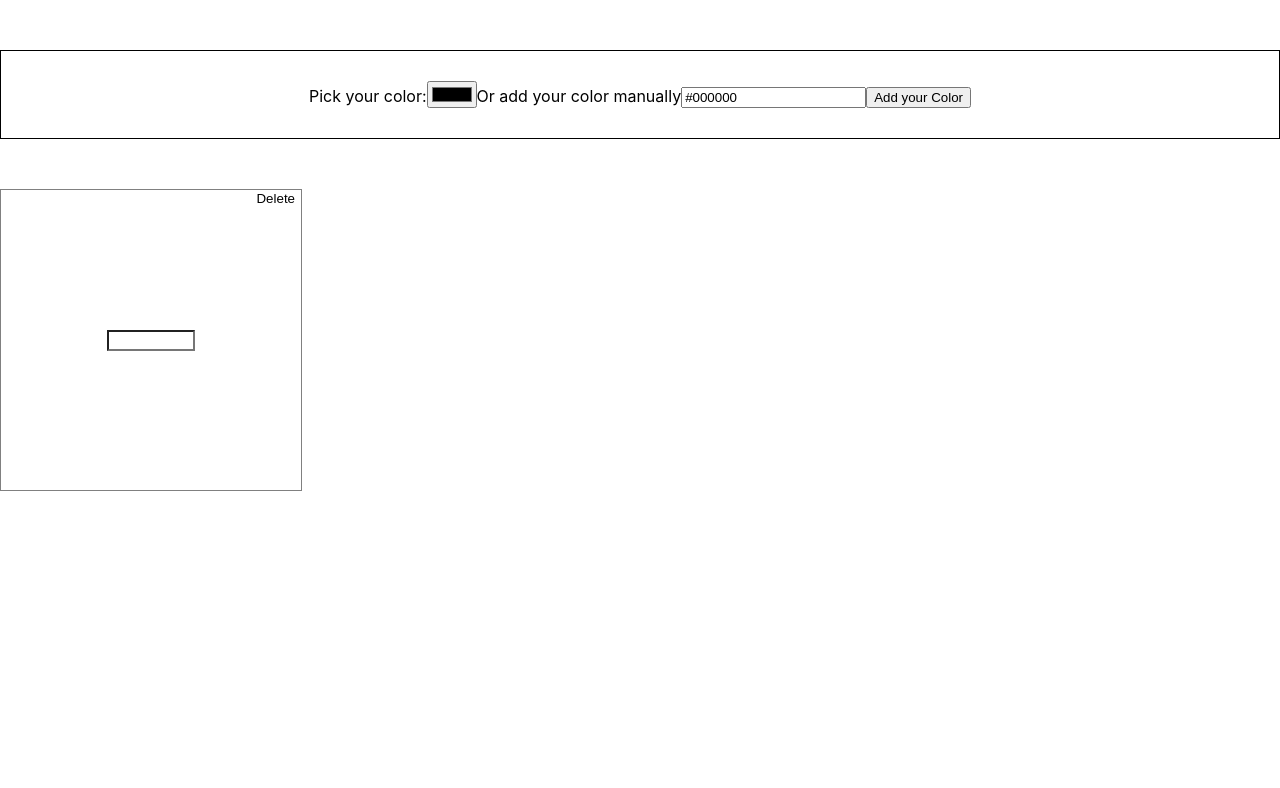
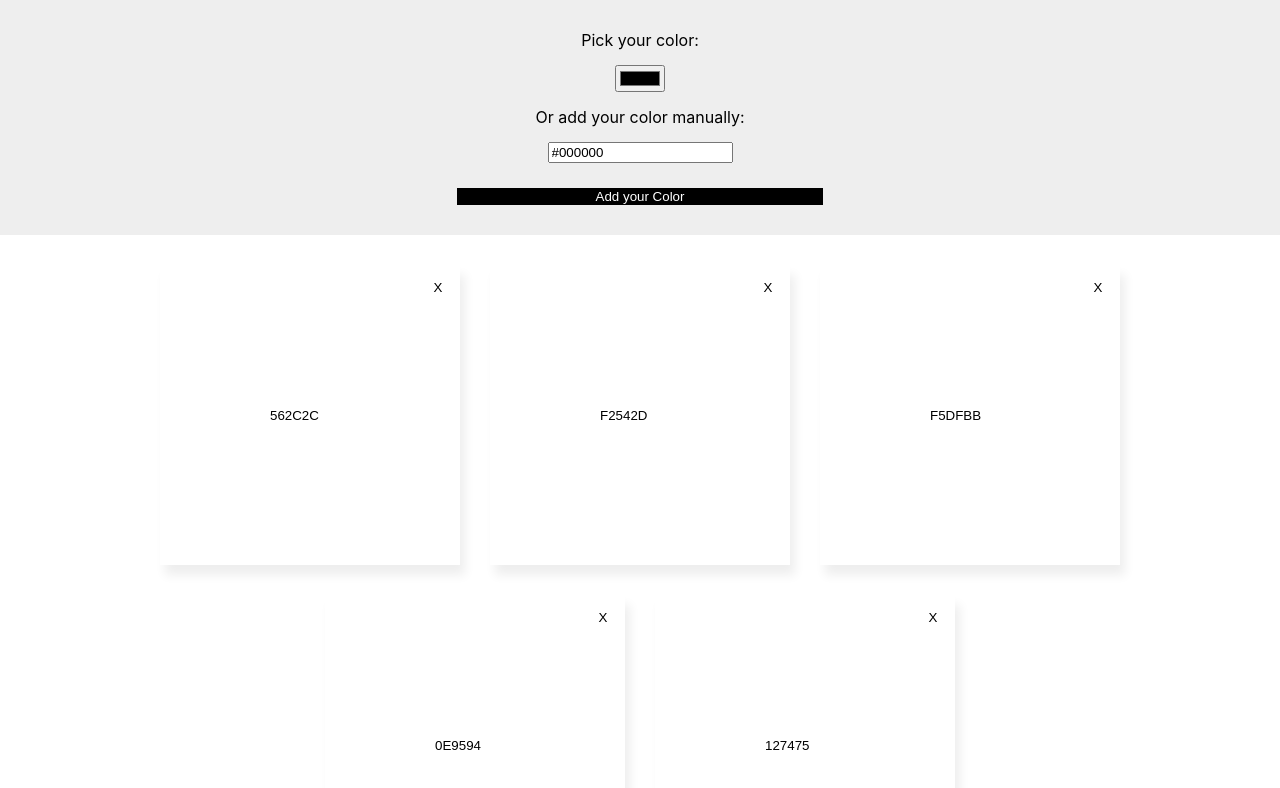
Before and after one commit to CathrinTruchan/color-savor-app, a React (Create React App) app: page / in a window 1280 px wide. Shown: the top 788 px of the page. Built offline with nearby package versions, Linux system fonts and the light colour scheme; no server answers.

Commit message:
add styling

```diff
--- a/src/App.js
+++ b/src/App.js
@@ -9,35 +9,52 @@ import "./Components/Form/Form.css";
 const colorsArray = [
   {
     id: nanoid(),
-    colorCode: "#562C2C",
+    colorCode: "562C2C",
   },
 
   {
     id: nanoid(),
-    colorCode: "#F2542D",
+    colorCode: "F2542D",
   },
 
   {
     id: nanoid(),
-    colorCode: "#F5DFBB",
+    colorCode: "F5DFBB",
   },
 
   {
     id: nanoid(),
-    colorCode: "#0E9594",
+    colorCode: "0E9594",
   },
 
   {
     id: nanoid(),
-    colorCode: "#127475",
+    colorCode: "127475",
   },
 ];
 
 function App() {
-  const [colors, setColors] = useState(() => {
-    return JSON.parse(localStorage.getItem("colors")) ?? [colorsArray];
+  const [colors, setColors] = useState(
+    JSON.parse(localStorage.getItem("colors")) ?? colorsArray
+  );
+  const [fetchAPI, setFetchAPI] = useState(
+    "https://www.thecolorapi.com/id?hex=24B1E0"
+  );
+
+  async function fetchColorNames() {
+    const response = await fetch(fetchAPI);
+    const fetchedColors = await response.json();
+    console.log(fetchedColors.name.value);
+  }
+
+  useEffect(() => {
+    colorsArray.map((color) => {
+      return (
+        setFetchAPI(`https://www.thecolorapi.com/id?hex=${color.colorCode}`),
+        fetchColorNames()
+      );
+    });
   });
-  console.log("all colors:" + colors[0].colorCode);
 
   function appendColorCard(colorCode) {
     setColors([
--- a/src/Components/ColorCard/ColorCard.css
+++ b/src/Components/ColorCard/ColorCard.css
@@ -1,10 +1,10 @@
 .colorbox {
   width: 300px;
   height: 300px;
-  border: 1px solid grey;
   display: flex;
   flex-direction: row;
   position: relative;
+  box-shadow: 5px 10px 10px #eeeeee;
 }
 
 .colorbox__colorcode {
@@ -12,20 +12,26 @@
   margin: auto;
   justify-content: center;
   background-color: white;
+  border: none;
 }
 
 .colorbox__container {
+  margin-top: 30px;
   display: flex;
+  justify-content: center;
   flex-direction: row;
   flex-wrap: wrap;
   gap: 30px;
 }
 
 .colorbox__delete-button {
+  width: 24px;
+  height: 24px;
+  border-radius: 50%;
   background: white;
   color: black;
   border: none;
   position: absolute;
-  top: 0;
-  right: 0;
+  top: 10px;
+  right: 10px;
 }
--- a/src/Components/ColorCard/ColorCard.js
+++ b/src/Components/ColorCard/ColorCard.js
@@ -19,7 +19,7 @@ export default function ColorCard({
         className="colorbox__delete-button"
         onClick={(event) => deleteColorCard(id)}
       >
-        Delete
+        X
       </button>
       <input
         type="text"
--- a/src/Components/Form/Form.css
+++ b/src/Components/Form/Form.css
@@ -1,5 +1,24 @@
 .form-container {
-  margin: 50px 0;
-  border: 1px solid black;
+  margin: auto;
   padding: 30px;
+  background-color: #eeeeee;
 }
+
+.form {
+  display: flex;
+  flex-direction: column;
+  gap: 15px;
+}
+
+.form__input {
+  align-self: center;
+}
+
+.form__button {
+  width: 30%;
+  align-self: center;
+  margin-top: 10px;
+  border: none;
+  background-color: black;
+  color: white;
+}
--- a/src/Components/Form/Form.js
+++ b/src/Components/Form/Form.js
@@ -12,24 +12,26 @@ export default function Form({ appendColorCard }) {
     appendColorCard(hexcodeFromText);
   }
   return (
-    <form onSubmit={onSubmit}>
+    <form className="form" onSubmit={onSubmit}>
       <label htmlFor="colorPick">Pick your color:</label>
       <input
+        className="form__input"
         type="color"
         id="colorPick"
         name="hexcodeFromPicker"
         value={colorInput}
         onChange={(event) => setColorInput(event.target.value)}
       />
-      <label htmlFor="addColor">Or add your color manually</label>
+      <label htmlFor="addColor">Or add your color manually:</label>
       <input
+        className="form__input"
         type="text"
         id="addColor"
         name="hexcodeFromText"
         value={colorInput}
         onChange={(event) => setColorInput(event.target.value)}
       />
-      <button>Add your Color</button>
+      <button className="form__button">Add your Color</button>
     </form>
   );
 }
```
